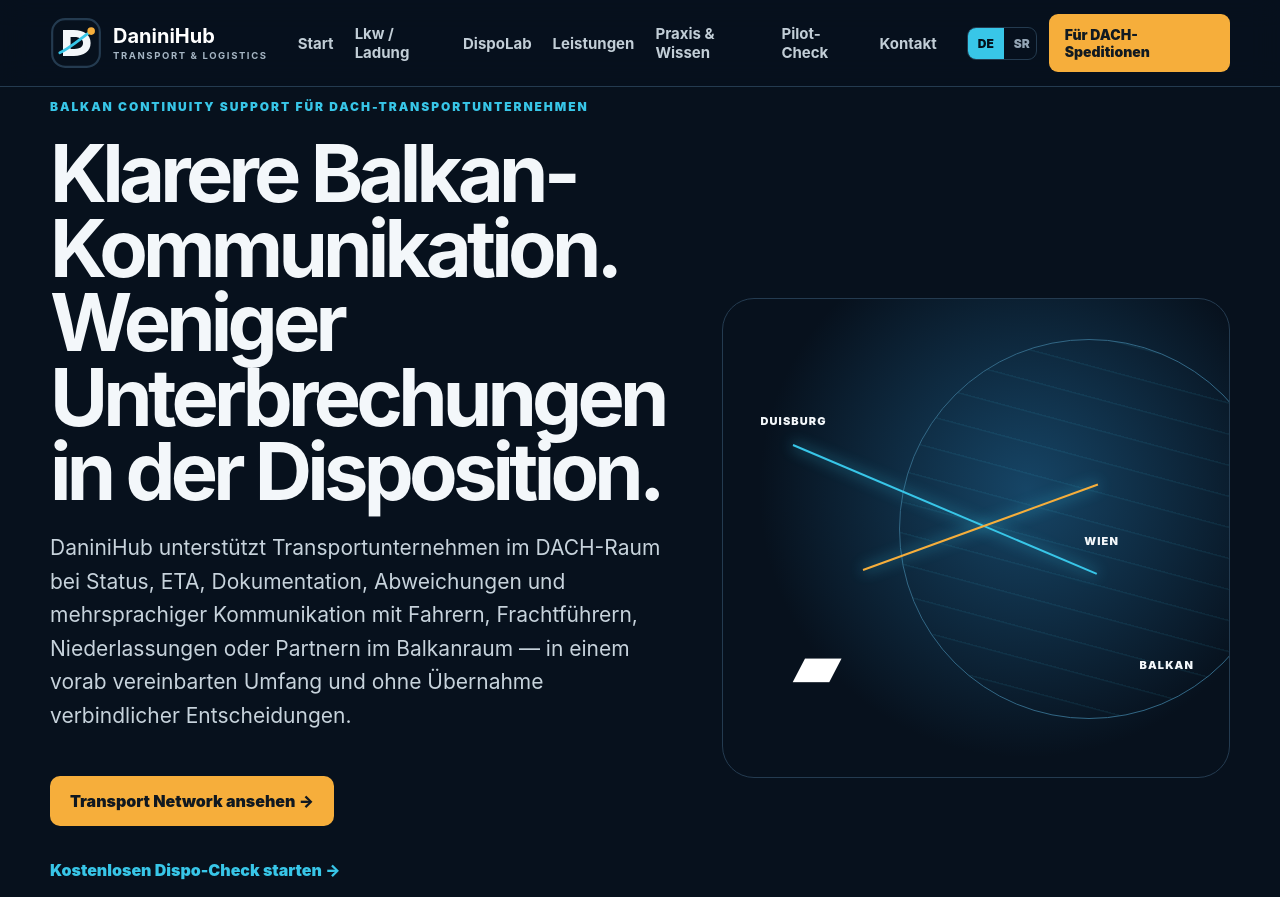
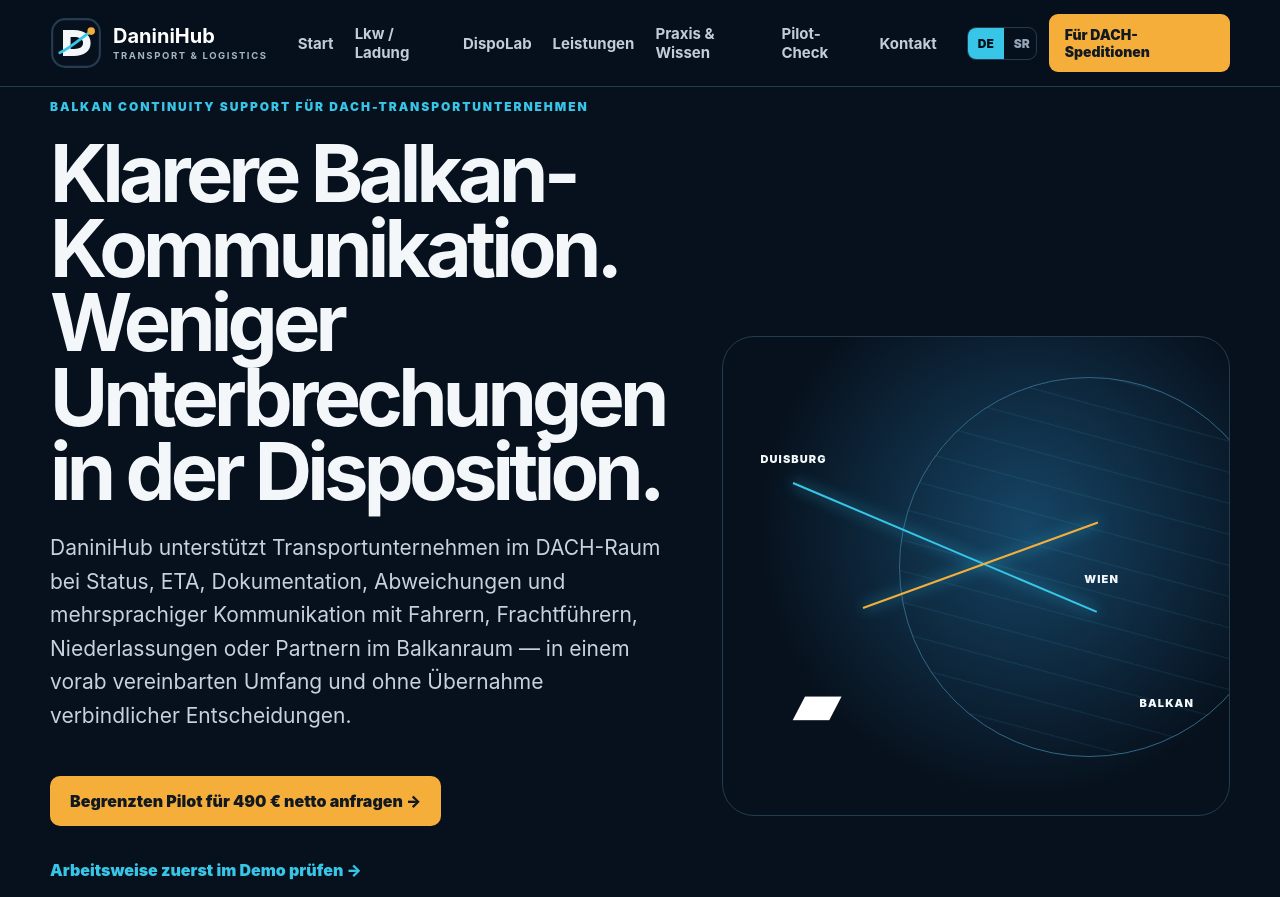
Before and after one commit to danininet/daninihub, a React (Vite) app in the folder daninihub-front/: page / in a window 1280 px wide. Shown: the top 897 px of the page. Built offline with nearby package versions, Linux system fonts and the light colour scheme.

Commit message:
Make paid 490 EUR pilot the primary German offer
Publish the paid pilot price, scope, exclusions and direct CTAs on the German B2B homepage. Keep demos secondary and require written scope confirmation before engagement.

```diff
--- a/daninihub-front/src/GermanB2BLanding.jsx
+++ b/daninihub-front/src/GermanB2BLanding.jsx
@@ -36,8 +36,9 @@ export default function GermanB2BLanding() {
         <p className="kicker">BALKAN CONTINUITY SUPPORT FÜR DACH-TRANSPORTUNTERNEHMEN</p>
         <h1>Klarere Balkan-Kommunikation. Weniger Unterbrechungen in der Disposition.</h1>
         <p className="lead">DaniniHub unterstützt Transportunternehmen im DACH-Raum bei Status, ETA, Dokumentation, Abweichungen und mehrsprachiger Kommunikation mit Fahrern, Frachtführern, Niederlassungen oder Partnern im Balkanraum — in einem vorab vereinbarten Umfang und ohne Übernahme verbindlicher Entscheidungen.</p>
-        <p><a className="btn" href="/de/transport-network-demo">Transport Network ansehen →</a></p>
-        <a className="entry-demo-link" href="/de/dispolab/check">Kostenlosen Dispo-Check starten →</a>
+        <p><a className="btn" href="/de/pilot-check">Begrenzten Pilot für 490 € netto anfragen →</a></p>
+        <a className="entry-demo-link" href="/de/transport-network-demo">Arbeitsweise zuerst im Demo prüfen →</a>
+        <p><strong>Klarer Einstieg:</strong> eine Relation oder kleine Fallgruppe, schriftlich definierter Leistungsrahmen, dokumentierte Auswertung und keine automatische Verlängerung.</p>
         <div className="proof"><span>✓ Gemeinsamer Arbeitsraum statt zusätzlichem TMS-Zwang</span><span>✓ Deutsch + Sprachen des Balkans</span><span>✓ Klar getrennte Befugnisse</span></div>
       </div>
       <div className="route-art" aria-hidden="true"><div className="globe"/><div className="route r1"/><div className="route r2"/><div className="truck">▰</div><span className="city c1">DUISBURG</span><span className="city c2">WIEN</span><span className="city c3">BALKAN</span></div>
@@ -75,6 +76,20 @@ export default function GermanB2BLanding() {
       <NumberedCards items={pilotSteps}/>
     </section>
 
+    <section className="section split">
+      <div>
+        <p className="kicker">ERSTER BEZAHLTER AUFTRAG</p>
+        <h2>Begrenzter Einstiegspilot: 490 € netto.</h2>
+        <p className="big">Für die ersten drei bezahlten Pilotaufträge gilt ein transparenter Einführungspreis — ohne automatische Verlängerung und ohne versteckte Folgekosten.</p>
+      </div>
+      <div>
+        <p><strong>Enthalten:</strong> eine Relation oder kleine Fallgruppe, bis zu drei Fahrzeuge oder operative Fälle, ein schriftlich vereinbartes Kommunikationsfenster, bis zu acht operative Arbeitsstunden sowie eine abschließende Auswertung.</p>
+        <p><strong>Nicht enthalten:</strong> vollständige Flottendisposition, Transportaufträge, Preisverhandlungen im Namen des Auftraggebers, rechtsverbindliche Zusagen oder unbegrenzte Erreichbarkeit.</p>
+        <p><a className="btn" href="/de/pilot-check">Pilot verbindlich anfragen →</a></p>
+        <p>Eine Beauftragung entsteht erst nach schriftlicher Bestätigung von Leistungsrahmen, Zeitraum, Zuständigkeiten und Zahlungsbedingungen.</p>
+      </div>
+    </section>
+
     <section className="section scope">
       <p className="kicker">PASSUNG PRÜFEN</p>
       <h2>Für welche Unternehmen der Pilot sinnvoll sein kann.</h2>
@@ -92,8 +107,8 @@ export default function GermanB2BLanding() {
     </section>
 
     <section id="contact" className="section contact">
-      <div><p className="kicker">NÄCHSTER SCHRITT</p><h2>Gibt es einen klar begrenzten operativen Engpass, den wir kontrolliert prüfen können?</h2><p>Beschreiben Sie Relation, Partner, Kommunikationsproblem und die verantwortliche Freigabestelle. Sie erhalten eine persönliche Einschätzung, ob ein begrenzter Pilot sinnvoll ist.</p></div>
-      <div><a className="btn" href="/de/pilot-check">Pilot-Check starten →</a></div>
+      <div><p className="kicker">NÄCHSTER SCHRITT</p><h2>Gibt es einen klar begrenzten operativen Engpass, den wir kontrolliert prüfen können?</h2><p>Beschreiben Sie Relation, Partner, Kommunikationsproblem und die verantwortliche Freigabestelle. Sie erhalten eine persönliche Einschätzung, ob der bezahlte Einstiegspilot fachlich sinnvoll und sauber abgrenzbar ist.</p></div>
+      <div><a className="btn" href="/de/pilot-check">Pilot für 490 € netto anfragen →</a></div>
     </section>
   </main>
 }
```
